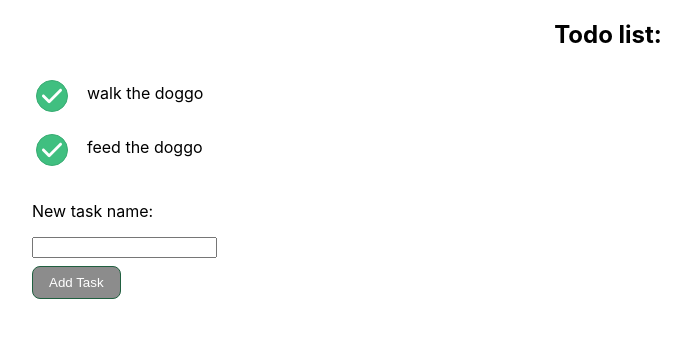
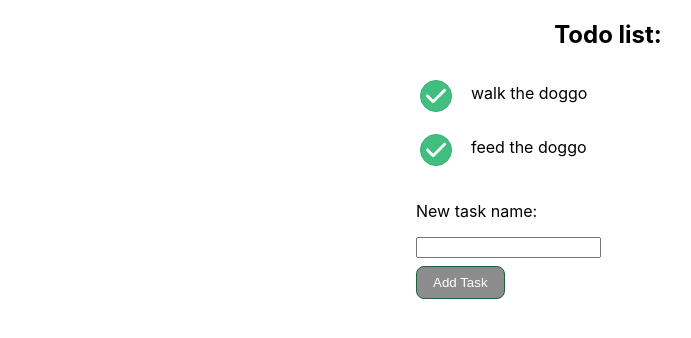
Before and after one commit to phael90/to-do-list-otto, a React (Create React App) app: page / in a window 1280 px wide. Shown: the top 338 px of the page, without its empty margins (32-723 px from the left). Built offline with nearby package versions, Linux system fonts and the light colour scheme; data requests are answered from the project's data file.

Commit message:
feat: fix jumpy loading issue

```diff
--- a/src/containers/ToDoList/ToDoList.styles.js
+++ b/src/containers/ToDoList/ToDoList.styles.js
@@ -7,8 +7,12 @@ const StyledList = styled.ul`
 `;
 
 const Container = styled.div`
-  width: 90%;
+  width: 30%;
   margin: auto;
+
+  @media (max-width: 800px) {
+    width: 90%;
+  }
 `;
 
 export { Container, StyledList };
--- a/src/containers/ToDoList/index.jsx
+++ b/src/containers/ToDoList/index.jsx
@@ -84,10 +84,6 @@ const ToDoList = () => {
     fetchToDoList();
   }, []);
 
-  if (isLoading) {
-    return <p>Loading...</p>;
-  }
-
   if (error) {
     return <p>{error.message}</p>;
   }
@@ -95,6 +91,8 @@ const ToDoList = () => {
   return (
     <Container>
       <h2>Todo list:</h2>
+      {isLoading && <p>Loading</p>}
+
       <StyledList>
         {toDoList?.map((task, i) => {
           return (
@@ -104,7 +102,9 @@ const ToDoList = () => {
           );
         })}
       </StyledList>
-      <NewTaskForm onSubmit={addNewTask} />
+      {!isLoading && toDoList.length && (
+        <NewTaskForm handleSubmit={addNewTask} />
+      )}
     </Container>
   );
 };
```
